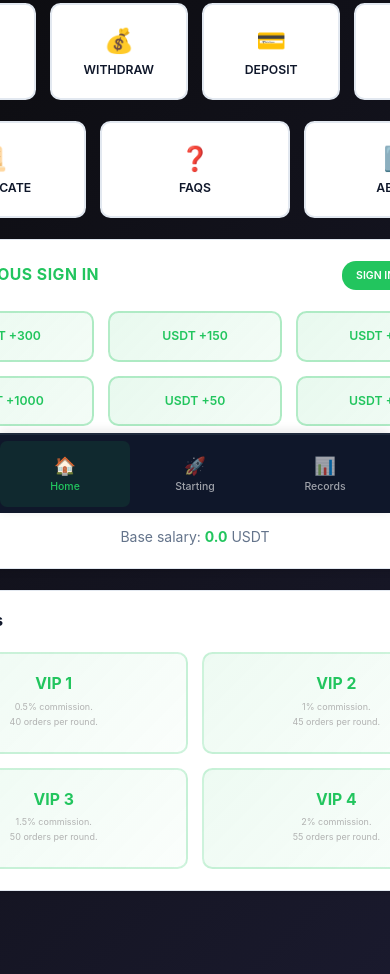
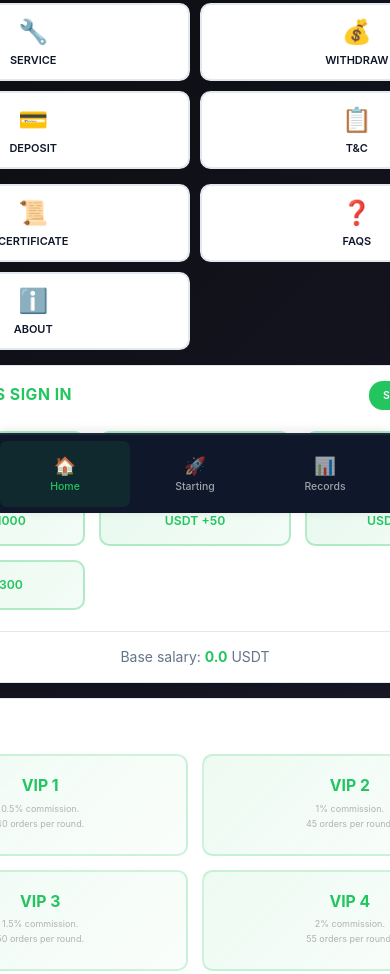
Before and after one commit to Jeframstore/clutch-incorporated, a plain HTML site: page dashboard.html in a window 390 px wide. Shown: the part 331-1305 px from the top of the page. Drawn offline with Linux system fonts and the light colour scheme; no server answers; sample sign-in values are in the browser's storage.

Commit message:
Fix login username display and mobile responsive design
- Added null check for usernameDisplay element to prevent crash
- Added fallback to 'User' if username is not available
- Added mobile responsive CSS for dashboard:
  - Reduced padding on mobile screens
  - Changed menu buttons to 2 columns on mobile
  - Reduced font sizes and padding on mobile
  - Reduced margins on sections for mobile

```diff
--- a/css/dashboard.css
+++ b/css/dashboard.css
@@ -4,6 +4,12 @@
     background-color: var(--color-background);
     min-height: 100vh;
     padding: 80px var(--spacing-md) 90px;
+}
+
+@media (max-width: 640px) {
+    .dashboard-container {
+        padding: 60px 15px 90px;
+    }
 }
 
 .dashboard-container {
@@ -179,6 +185,14 @@
     margin: var(--spacing-lg);
 }
 
+@media (max-width: 640px) {
+    .menu-buttons-row {
+        grid-template-columns: repeat(2, 1fr);
+        gap: 10px;
+        margin: 15px 0;
+    }
+}
+
 .menu-btn {
     background: white;
     border: 2px solid var(--color-border);
@@ -193,6 +207,17 @@
     flex-direction: column;
     align-items: center;
     gap: var(--spacing-sm);
+}
+
+@media (max-width: 640px) {
+    .menu-btn {
+        padding: 12px 8px;
+        font-size: 11px;
+    }
+
+    .menu-icon {
+        font-size: 20px;
+    }
 }
 
 .menu-btn:hover {
@@ -215,6 +240,13 @@
     margin: var(--spacing-lg);
     border: 1px solid var(--color-border);
     box-shadow: var(--shadow-md);
+}
+
+@media (max-width: 640px) {
+    .signin-section {
+        padding: 15px;
+        margin: 15px 0;
+    }
 }
 
 .signin-header {
@@ -290,6 +322,13 @@
     margin: var(--spacing-lg);
     border: 1px solid var(--color-border);
     box-shadow: var(--shadow-md);
+}
+
+@media (max-width: 640px) {
+    .vip-section {
+        padding: 15px;
+        margin: 15px 0;
+    }
 }
 
 .vip-header {
--- a/js/dashboard.js
+++ b/js/dashboard.js
@@ -82,7 +82,10 @@ async function loadUserData() {
 
         if (user) {
             // Update display from Firebase
-            document.getElementById('usernameDisplay').textContent = user.username;
+            const usernameDisplay = document.getElementById('usernameDisplay');
+            if (usernameDisplay) {
+                usernameDisplay.textContent = user.username || 'User';
+            }
 
             // Process sign-in streak
             const today = new Date().toISOString().split('T')[0];
```
